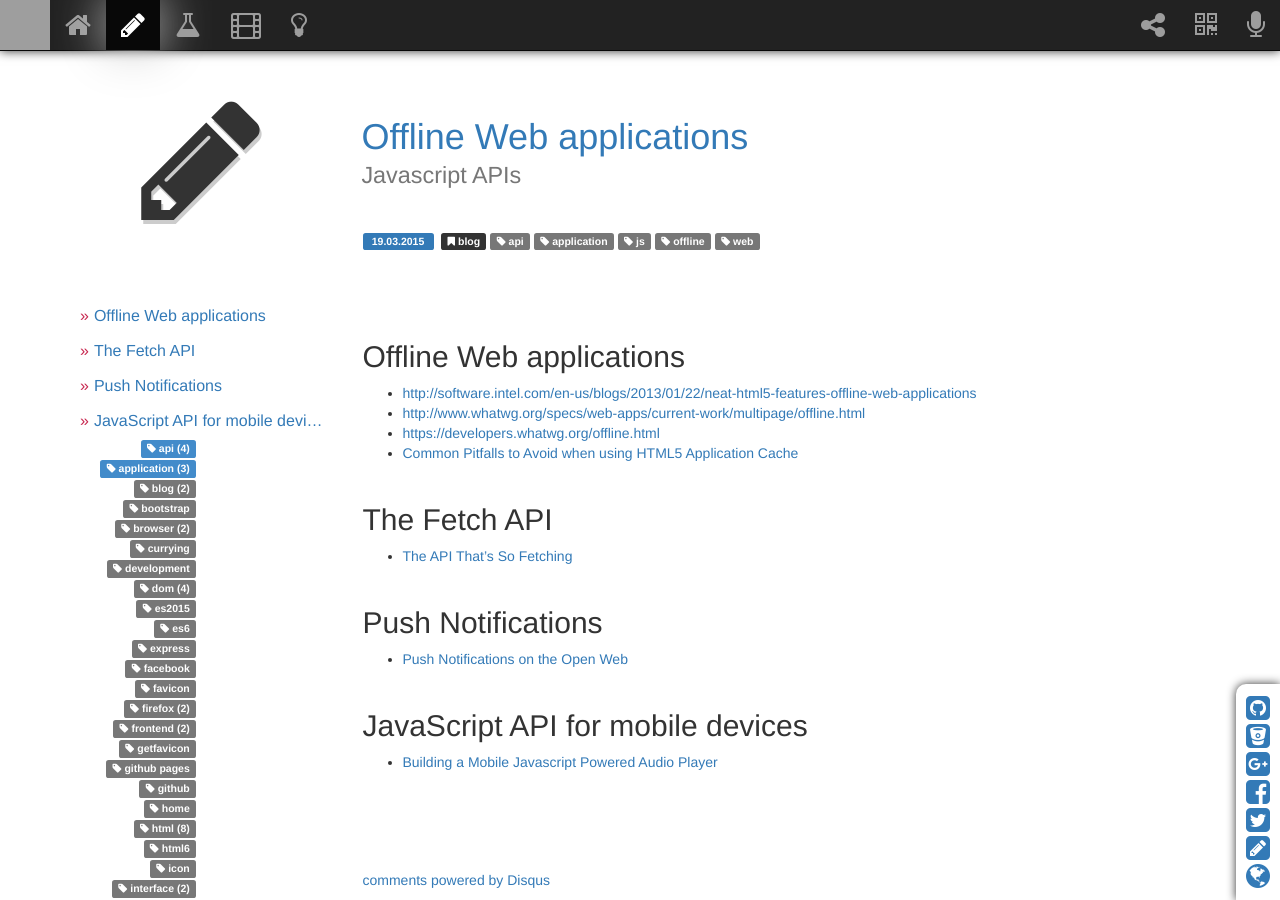
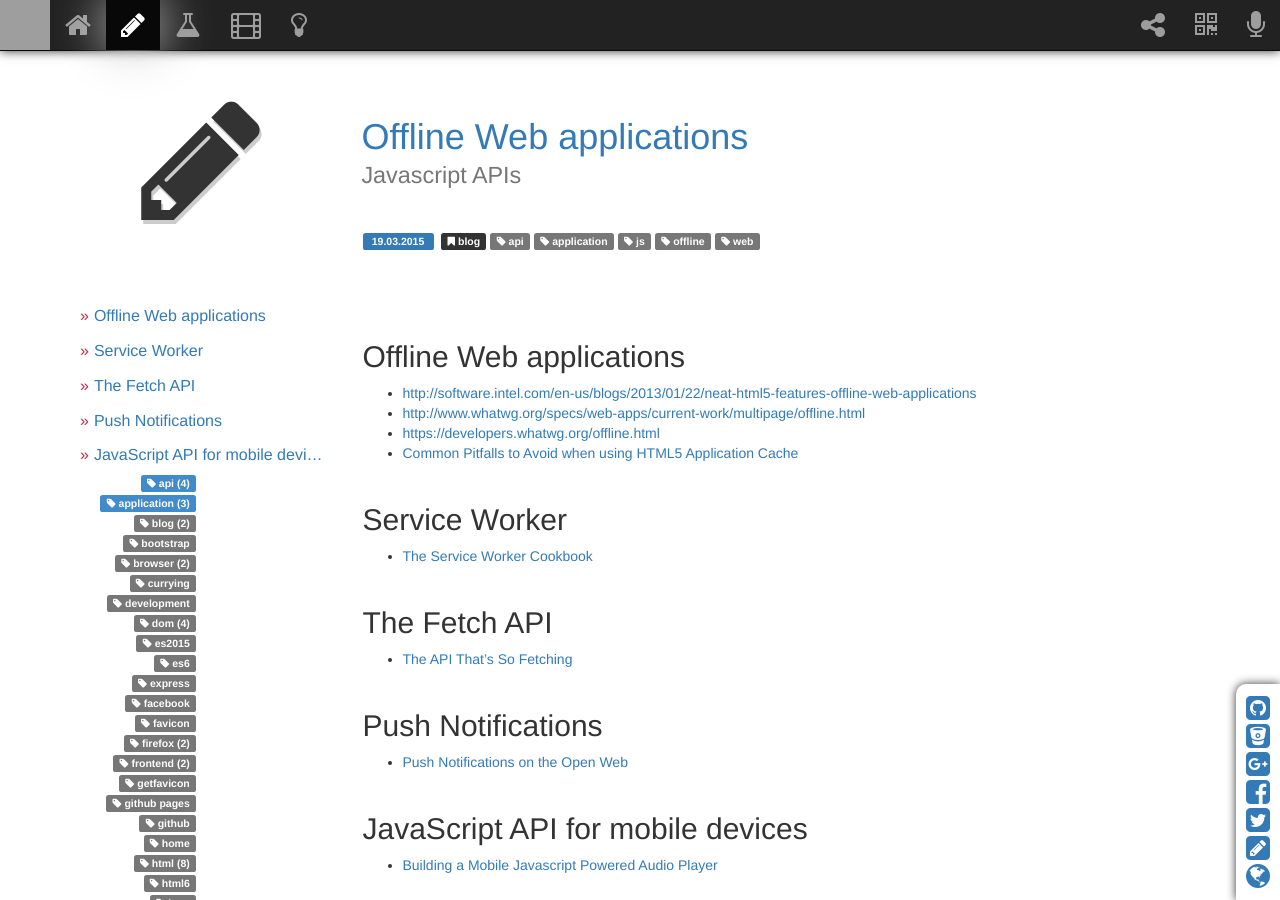
Before and after one commit to sergeymakoveev/sergeymakoveev.github.com, a Jekyll site: the page built from _posts/2015-03-19-jsapi.md, in a window 1280 px wide and 900 px high. Built offline with Jekyll 4.4.1, drawn with Linux system fonts in a browser that asks for light colours; nearby versions of some CDN libraries; comment, search, counter and statistics services are not loaded; grey boxes are pictures that could not be loaded.

Commit message:
[#] update content

```diff
--- a/_posts/2015-03-19-jsapi.md
+++ b/_posts/2015-03-19-jsapi.md
@@ -13,6 +13,9 @@
 *   <https://developers.whatwg.org/offline.html>
 *   [Common Pitfalls to Avoid when using HTML5 Application Cache](http://www.sitepoint.com/common-pitfalls-avoid-using-html5-application-cache)
 
+## Service Worker
+*   [The Service Worker Cookbook](https://serviceworke.rs/)
+
 ## The Fetch API
 *   [The API That's So Fetching](https://hacks.mozilla.org/2015/03/this-api-is-so-fetching/)
 
```
